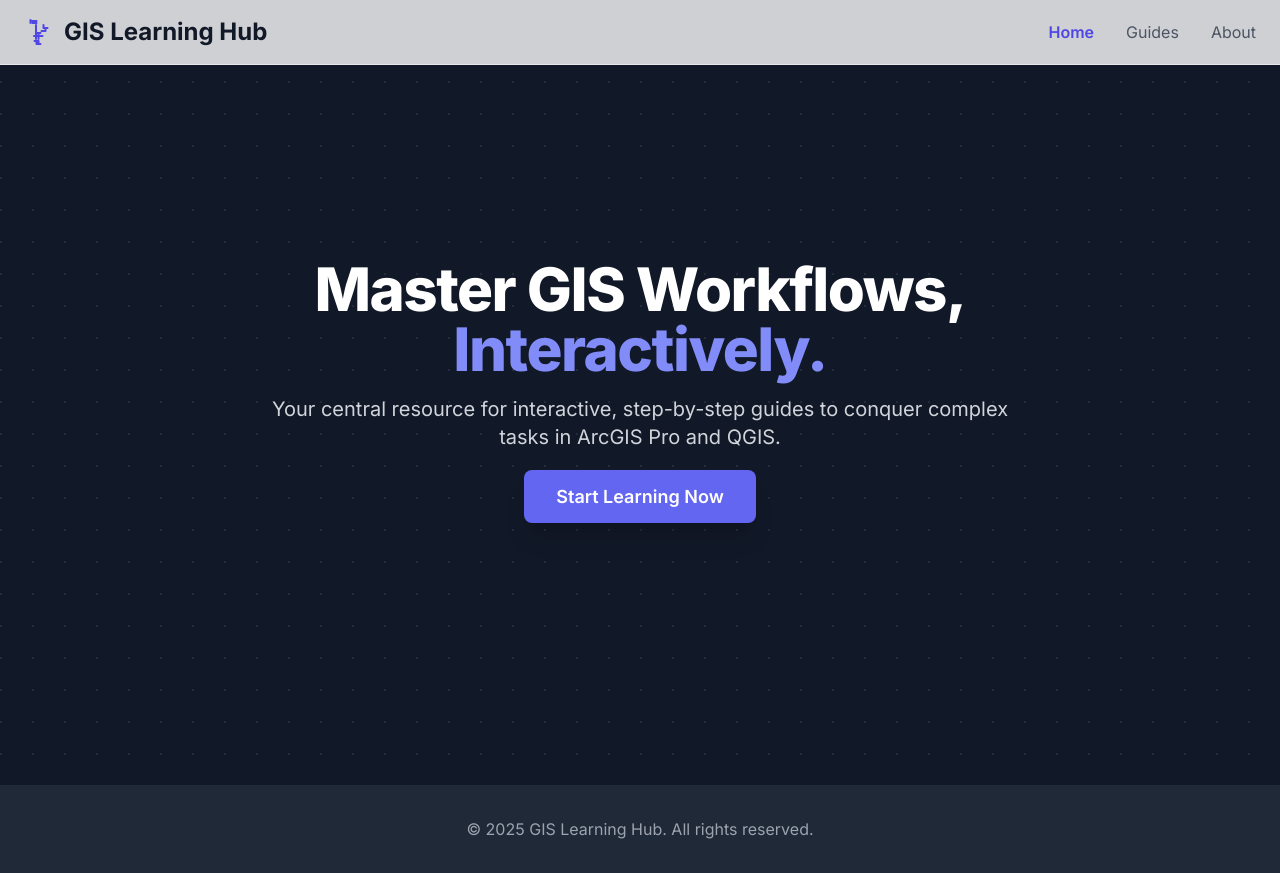
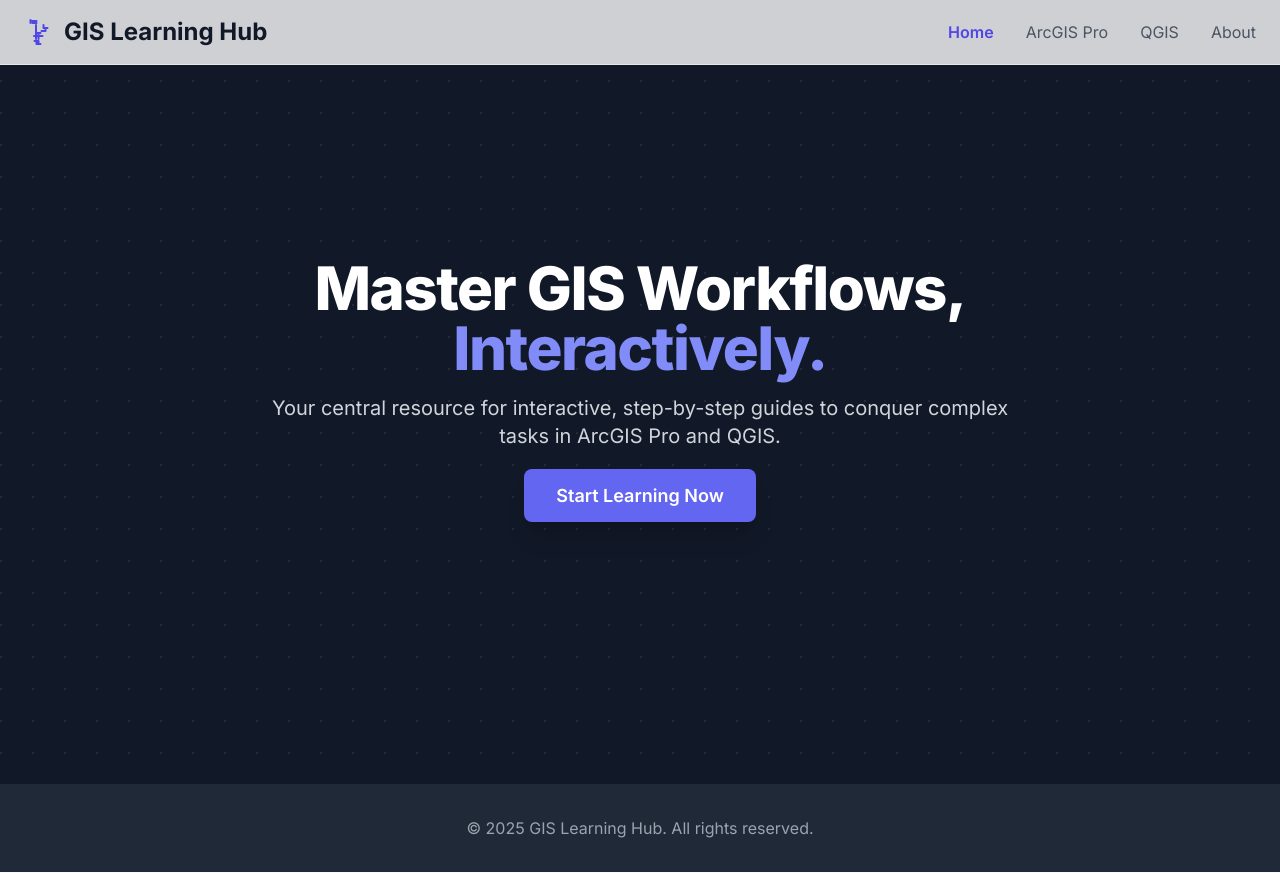
Before and after one commit to sunilkumardhayal/GIS_Learning, a plain HTML site: page index.html in a window 1280 px wide. Drawn offline with nearby package versions, Linux system fonts and the light colour scheme.

Commit message:
Update index.html

```diff
--- a/index.html
+++ b/index.html
@@ -14,14 +14,13 @@
     <header class="bg-white/80 backdrop-blur-lg sticky top-0 z-50 border-b border-gray-200">
         <div class="container mx-auto px-6 py-4 flex justify-between items-center">
             <a href="index.html" class="flex items-center space-x-2">
-                <svg class="h-8 w-8 text-indigo-600" xmlns="http://www.w3.org/2000/svg" fill="none" viewBox="0 0 24 24" stroke-width="1.5" stroke="currentColor">
-                    <path stroke-linecap="round" stroke-linejoin="round" d="M9 6.75V15m0 0v2.25m0-2.25h1.5m-1.5 0h-1.5m0-11.25h1.5m-1.5 0h-1.5m6.375 11.25h1.5m-1.5 0h-1.5m0 0v2.25m0-2.25v-2.25m0 0h1.5m-1.5 0h-1.5m-1.5-9h1.5m-1.5 0v1.5m0 0h1.5m-1.5 0h-1.5m-1.5 0V3m6 18v-2.25m0 2.25h1.5m-1.5 0h-1.5m0 0v-2.25m0 2.25v-2.25m0 0h1.5m-1.5 0h-1.5m6.75-12v2.25m0 2.25h-1.5m1.5 0h1.5m0 0v-2.25m0 2.25v-2.25m0 0h-1.5m1.5 0h1.5" />
-                </svg>
+                <svg class="h-8 w-8 text-indigo-600" xmlns="http://www.w3.org/2000/svg" fill="none" viewBox="0 0 24 24" stroke-width="1.5" stroke="currentColor"><path stroke-linecap="round" stroke-linejoin="round" d="M9 6.75V15m0 0v2.25m0-2.25h1.5m-1.5 0h-1.5m0-11.25h1.5m-1.5 0h-1.5m6.375 11.25h1.5m-1.5 0h-1.5m0 0v2.25m0-2.25v-2.25m0 0h1.5m-1.5 0h-1.5m-1.5-9h1.5m-1.5 0v1.5m0 0h1.5m-1.5 0h-1.5m-1.5 0V3m6 18v-2.25m0 2.25h1.5m-1.5 0h-1.5m0 0v-2.25m0 2.25v-2.25m0 0h1.5m-1.5 0h-1.5m6.75-12v2.25m0 2.25h-1.5m1.5 0h1.5m0 0v-2.25m0 2.25v-2.25m0 0h-1.5m1.5 0h1.5" /></svg>
                 <span class="text-2xl font-bold text-gray-900">GIS Learning Hub</span>
             </a>
             <nav class="hidden md:flex space-x-8 items-center">
                 <a href="index.html" class="text-indigo-600 font-semibold">Home</a>
-                <a href="guides.html" class="text-gray-600 hover:text-indigo-600 transition duration-300">Guides</a>
+                <a href="arcgis.html" class="text-gray-600 hover:text-indigo-600 transition duration-300">ArcGIS Pro</a>
+                <a href="qgis.html" class="text-gray-600 hover:text-indigo-600 transition duration-300">QGIS</a>
                 <a href="about.html" class="text-gray-600 hover:text-indigo-600 transition duration-300">About</a>
             </nav>
             <button id="mobile-menu-button" class="md:hidden p-2 rounded-md text-gray-600 hover:bg-gray-100">
@@ -31,14 +30,15 @@
         <!-- Mobile Menu -->
         <div id="mobile-menu" class="hidden md:hidden px-6 pb-4">
             <a href="index.html" class="block py-2 text-indigo-600 font-semibold">Home</a>
-            <a href="guides.html" class="block py-2 text-gray-600 hover:text-indigo-600">Guides</a>
+            <a href="arcgis.html" class="block py-2 text-gray-600 hover:text-indigo-600">ArcGIS Pro</a>
+            <a href="qgis.html" class="block py-2 text-gray-600 hover:text-indigo-600">QGIS</a>
             <a href="about.html" class="block py-2 text-gray-600 hover:text-indigo-600">About</a>
         </div>
     </header>
 
     <main>
         <!-- Hero Section -->
-        <section class="hero-bg text-white flex items-center justify-center min-h-screen -mt-20">
+        <section class="hero-bg text-white flex items-center justify-center min-h-screen -mt-[81px]">
             <div class="text-center px-6">
                 <h1 class="text-4xl md:text-6xl font-extrabold tracking-tight leading-tight mb-4">
                     Master GIS Workflows, <br> <span class="text-indigo-400 type-effect"></span>
@@ -46,7 +46,7 @@
                 <p class="text-lg md:text-xl text-gray-300 max-w-3xl mx-auto mb-8">
                     Your central resource for interactive, step-by-step guides to conquer complex tasks in ArcGIS Pro and QGIS.
                 </p>
-                <a href="guides.html" class="bg-indigo-500 text-white px-8 py-4 rounded-lg font-semibold hover:bg-indigo-600 transition duration-300 transform hover:scale-105 shadow-xl text-lg">
+                <a href="arcgis.html" class="bg-indigo-500 text-white px-8 py-4 rounded-lg font-semibold hover:bg-indigo-600 transition duration-300 transform hover:scale-105 shadow-xl text-lg">
                     Start Learning Now
                 </a>
             </div>
```
